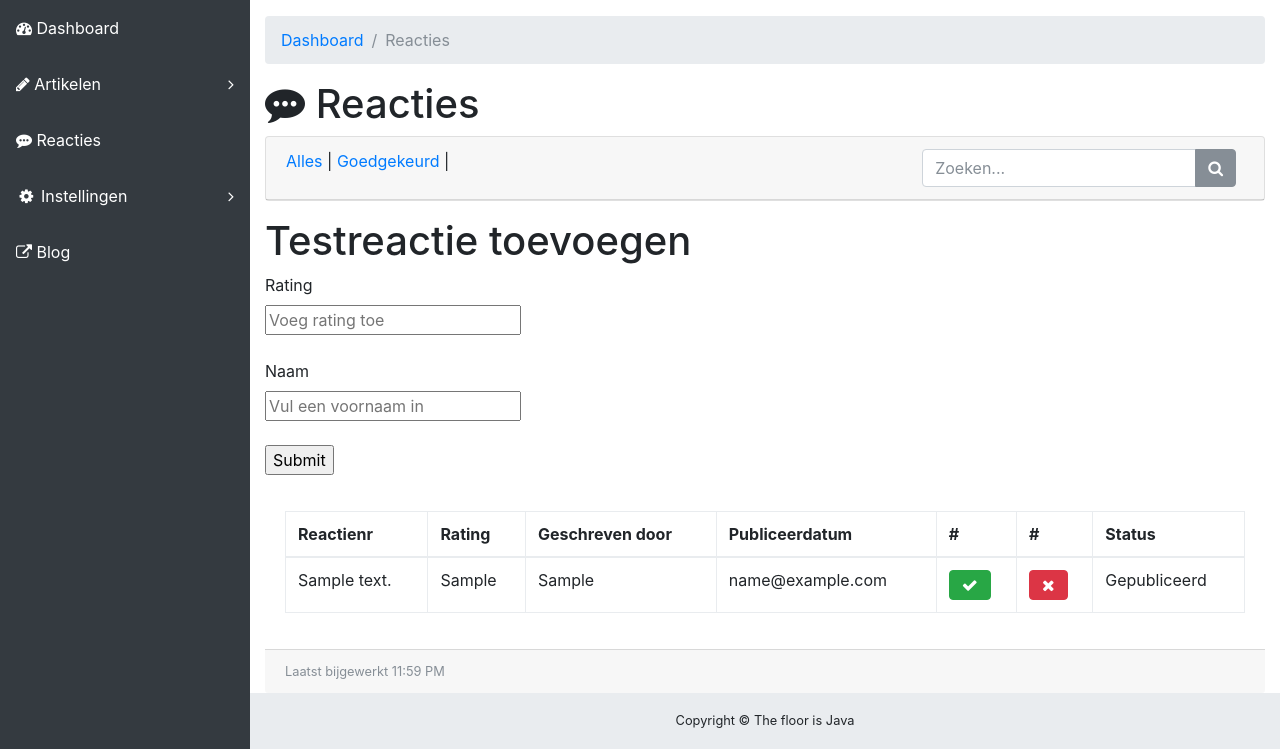
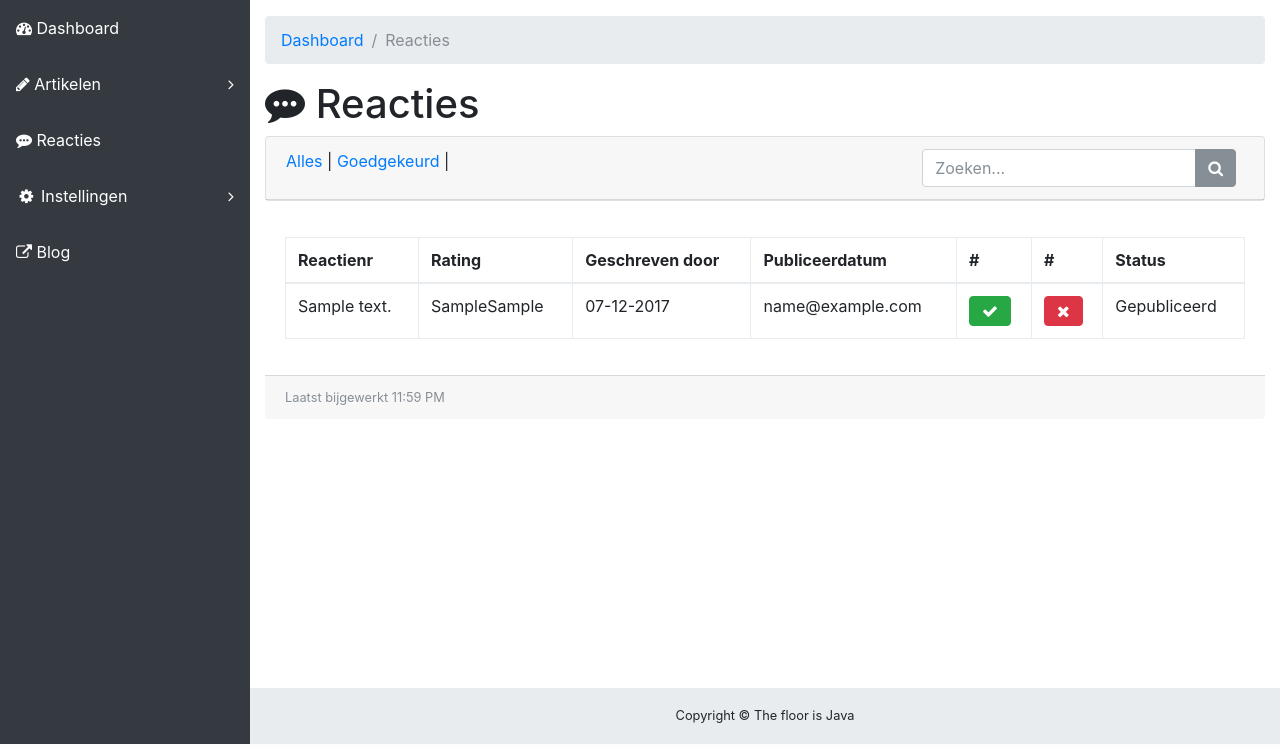
Before and after one commit to HofmanErik/KBS-project, a PHP site: page /admin/reacties.php in a window 1280 px wide. Shown: the part 56-805 px from the top of the page. Run offline with PHP 8.4, Linux system fonts and the light colour scheme; tables that the repository leaves empty or names only in its code hold one stand-in row (values such as "Sample post"); some libraries are stand-ins or nearby versions.

Commit message:
Onnodige code verwijderd en comments toegevoegd aan reactiepagina

```diff
--- a/Blog/admin/reacties.php
+++ b/Blog/admin/reacties.php
@@ -4,9 +4,12 @@
 include '../admin/header.php';
 require 'classes/functions.php';
 
+// Aanroepen van de databaseclass als een variabele
 $database = new Database;
 
-$database->query('SELECT * FROM bezoeker');
+// query toevoegen aan de query functie zodat deze gereturned kan worden
+$database->query('SELECT * FROM rating r JOIN bezoeker b ON r.reviewnr = b.reviewnr');
+// To do - aanpassen van query om niet medewerkers maar ratings te tonen. 'SELECT * FROM rating r JOIN bezoeker b ON r.reviewnr = b.reviewnr'
 $rows = $database->resultset();
 ?>
 
@@ -43,32 +46,6 @@ $rows = $database->resultset();
             </div>
         </div>
 
-        <?php
-        // if($post['submit']){
-        //     $title = $post['title'];
-        //     $body = $post['body'];
-
-        //     $database->query('INSERT INTO posts (title, body) VALUES(:title, :body)');
-        //     $database->bind(':title', $title);
-        //     $database->bind(':body', $body);
-        //     $database->execute();
-        //     if($database->lastInsertId()){
-        //         echo '<p>Post Toegevoegd</p>';
-        //     }
-        // }
-
-        // $database->query('SELECT * FROM posts');
-        // $rows = $database->resultset();
-        ?>
-
-        <h1>Testreactie toevoegen</h1>
-        <form method="post" action="<?php $_SERVER['PHP_SELF']; ?>">
-            <label>Rating</label><br />
-            <input type="text" name="rating" placeholder="Voeg rating toe" /><br /><br />
-            <label>Naam</label><br />
-            <input type="text" name="title" placeholder="Vul een voornaam in" /><br /><br />
-            <input type="submit" name="submit" value="Submit" />
-        </form>
         <div class="card-body">
             <div class="table-responsive">
                 <table class="table table-bordered" id="dataTable" width="100%" cellspacing="0">
@@ -86,14 +63,15 @@ $rows = $database->resultset();
                     <tbody>
                     <!-- Geef waardes mee in de tabel -->
                     <?php foreach($rows as $row) : ?>
+                    <!-- echo elke rij in de tabel met de juiste gegevens in een html table per row -->
                     <tr>
                         <td><?php echo $row['reviewnr']; ?></td>
-                        <td><?php echo $row['voornaam']; ?></td>
-                        <td><?php echo $row['achternaam']; ?></td>
+                        <td><?php echo $row['voornaam'], $row['achternaam']; ?></td>
+                        <td><?php echo '07-12-2017' ; ?></td>
                         <td><?php echo $row['email']; ?></td>
                         <td><?php echo '<button type="button" class="btn btn-success"><i class="fa fa-check" aria-hidden="true"></i></button>' ?></td>
                         <td><?php echo '<button type="button" class="btn btn-danger"><i class="fa fa-times" aria-hidden="true"></i></button>' ?></td>
-                        <td><?php echo "Gepubliceerd" ?></td>
+                        <td><?php echo 'Gepubliceerd' ?></td>
                     </tr>
                     <?php endforeach; ?>
                     <!-- Footer -->
@@ -105,5 +83,4 @@ $rows = $database->resultset();
     </div>
 </div>
 
-
 <?php include 'footer.php'; ?>
```
